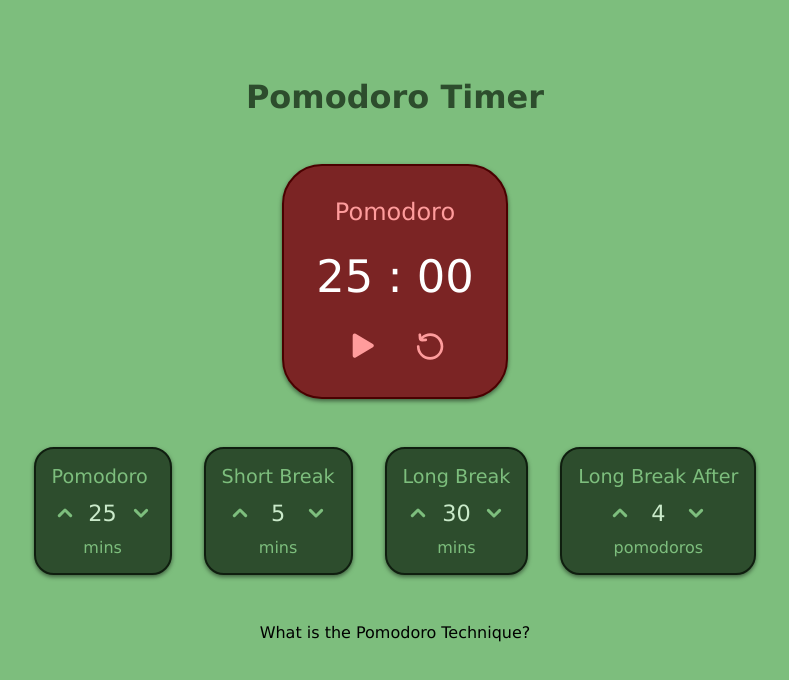
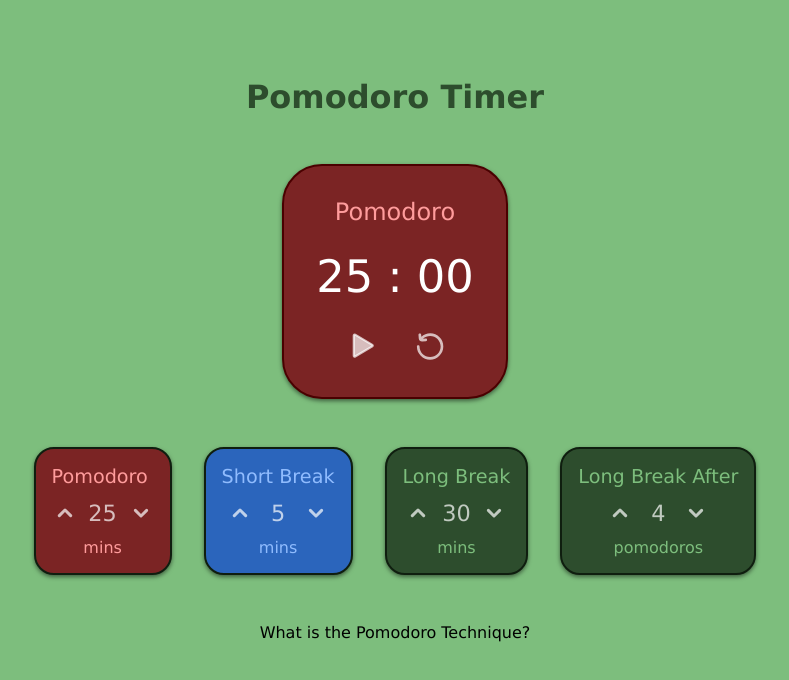
Before and after one commit to katieloesch/pomodoro, a React (Create React App) app: page / in a window 1280 px wide. Shown: the top 680 px of the page, without its empty margins (245-1034 px from the left). Built offline with nearby package versions, Linux system fonts and the light colour scheme.

Commit message:
add styling + auto play next session when timer finishes

```diff
--- /dev/null
+++ b/src/assets/colours.js
@@ -0,0 +1,9 @@
+export const colours = {
+    red: 'rgb(123, 36, 36)',
+    yellow: 'yellow',
+    green: 'rgb(45, 77, 45)',
+    lightGreen: 'rgb(125, 190, 125)',
+    blue: 'rgb(43, 101, 188)',
+    lightBlue: 'rgb(144, 188, 254)',
+    pink: 'rgb(255, 156, 156)'
+}
--- a/src/components/Pomodoro/Pomodoro.js
+++ b/src/components/Pomodoro/Pomodoro.js
@@ -1,7 +1,8 @@
-import React, { useEffect, useState } from 'react'
-import Timer from './../Timer/Timer'
-import PomodoroSetting from '../PomodoroSetting/PomodoroSetting'
-import './Pomodoro.scss'
+import React, { useEffect, useState } from 'react';
+import Timer from './../Timer/Timer';
+import PomodoroSetting from '../PomodoroSetting/PomodoroSetting';
+import { colours } from '../../assets/colours';
+import './Pomodoro.scss';
 
 const Pomodoro = () => {
 
@@ -12,7 +13,9 @@ const Pomodoro = () => {
             label: 'Pomodoro',
             value: 25,
             min: 1,
-            max: 100
+            max: 100,
+            colour: colours.pink,
+            bg: colours.red,
         },
         {
             id: 1,
@@ -20,7 +23,9 @@ const Pomodoro = () => {
             label: 'Short Break',
             value: 5,
             min: 1,
-            max: 100
+            max: 100,
+            bg: colours.blue,
+            colour: colours.lightBlue
         },
         {
             id: 2,
@@ -28,7 +33,9 @@ const Pomodoro = () => {
             label: 'Long Break',
             value: 30,
             min: 1,
-            max: 100
+            max: 100,
+            bg: colours.green,
+            colour: colours.lightGreen
         },
         {
             id: 3,
@@ -36,17 +43,27 @@ const Pomodoro = () => {
             label: 'Long Break After',
             value: 4,
             min: 1,
-            max: 100
+            max: 100,
+            bg: colours.green,
+            colour: colours.lightGreen
         }
     ]
 
+    const defaultLog = {
+        session: 0,
+        'short-break': 0,
+        'long-break': 0
+    }
+
+
+
     const [settings, setSettings] = useState(defaultSettings);
-
     const [timerId, setTimerId] = useState(0);
-    const [activeTimer, setActiveTimer] = useState(defaultSettings[0])
-
+    const [activeTimer, setActiveTimer] = useState(defaultSettings[0]);
     const [timerSec, setTimerSec] = useState(0);
     const [playing, setPlaying] = useState(false);
+    const [sessionLog, setSessionLog] = useState(defaultLog);
+
 
 
     const updateSettings = (action, index) => {
@@ -106,16 +123,34 @@ const Pomodoro = () => {
                 setPlaying(false)
                 alert(`${activeTimer.label} finished!`)
 
-                //skip to next phase
-                //reset timer
-                //change log
+                // update the log of completed sessions
+                const updatedLog = {...sessionLog};
+                updatedLog[activeTimer.type] += 1;
+                setSessionLog(sessionLog => updatedLog);
+                console.log(updatedLog)
                 resetTimer();
+
+                //skip to next session
+
+                if (activeTimer.type === 'session' && updatedLog.session < settings[3].value) {
+                    console.log('start short break')
+                    setActiveTimer(settings[1]);
+                    setPlaying(true);
+                } else if (activeTimer.type === 'session' && updatedLog.session === settings[3].value) {
+                    console.log('start long break')
+                    setActiveTimer(settings[2]);
+                    setPlaying(true);
+                } else if (activeTimer.type === 'short-break' || activeTimer.type === 'long-break') {
+                    console.log('start POMODORO')
+                    setActiveTimer(settings[0]);
+                    setPlaying(true);
+                }
             }
 
            }, 1000)
            return () => clearInterval(intervalTimer)
         }
-    }, [playing, timerSec, activeTimer, resetTimer])
+    }, [playing, settings, timerSec, activeTimer, resetTimer, sessionLog])
 
 
   return (
@@ -123,11 +158,11 @@ const Pomodoro = () => {
 
         <h1 className='title-pomodoro'>Pomodoro Timer</h1>
 
-        <Timer type={settings[timerId].type} label={settings[timerId].label} playing={playing} timerMin={activeTimer.value} timerSec={timerSec} resetTimer={resetTimer} startTimer={startTimer}/>
+        <Timer type={settings[timerId].type} label={activeTimer.label} bg={activeTimer.bg} colour={activeTimer.colour} playing={playing} timerMin={activeTimer.value} timerSec={timerSec} resetTimer={resetTimer} startTimer={startTimer}/>
 
         <div className='pomodoro-settings'>
             {settings && settings.map((setting) => (
-                <PomodoroSetting label={setting.label} type={setting.type} value={setting.value} id={setting.id} settings={settings} updateSettings={updateSettings} setTimerId={setTimerId} setActiveTimer={setActiveTimer} setTimerSec={setTimerSec} key={`setting-${setting.id}`} />
+                <PomodoroSetting label={setting.label} type={setting.type} value={setting.value} id={setting.id} bg={setting.bg} colour={setting.colour} settings={settings} updateSettings={updateSettings} setTimerId={setTimerId} setActiveTimer={setActiveTimer} setTimerSec={setTimerSec} key={`setting-${setting.id}`} />
             ))}
         </div>
 
--- a/src/components/PomodoroSetting/PomodoroSetting.js
+++ b/src/components/PomodoroSetting/PomodoroSetting.js
@@ -2,7 +2,7 @@ import React from 'react'
 import { icons } from '../../assets/icons'
 import './PomodoroSetting.scss'
 
-const PomodoroSetting = ({ label, type, value, id, settings, updateSettings, setTimerId, setActiveTimer, setTimerSec }) => {
+const PomodoroSetting = ({ label, type, value, id, bg, colour ,settings, updateSettings, setTimerId, setActiveTimer, setTimerSec }) => {
 
   const handleClick = () => {
     if (id === 3) {
@@ -15,16 +15,16 @@ const PomodoroSetting = ({ label, type, value, id, settings, updateSettings, set
   }
 
   return (
-    <div className={`pomodoro-setting pomodoro-setting-${type}`}>
-        <label className={`setting-label label-${type}`} onClick={handleClick}>{label}</label>
+    <div className={`pomodoro-setting pomodoro-setting-${type}`} style={{ backgroundColor: bg}}>
+        <label className={`setting-label label-${type}`} onClick={handleClick} style={{ color: colour}}>{label}</label>
 
         <div className='setting-btns'>
             <button className='btn-arrow btn-up' onClick={() => updateSettings('increase', id)}>{icons.upArrow.svg}</button>
-            <input value={value}></input>
+            <span>{value}</span>
             <button className='btn-arrow btn-down' onClick={() => updateSettings('decrease', id)}>{icons.downArrow.svg}</button>
         </div>
 
-        <span className='unit'>{type !== 'interval' ? 'mins' : 'pomodoros'}</span>
+        <span className='unit' style={{ color: colour}}>{type !== 'interval' ? 'mins' : 'pomodoros'}</span>
 
     </div>
   )
--- a/src/components/PomodoroSetting/PomodoroSetting.scss
+++ b/src/components/PomodoroSetting/PomodoroSetting.scss
@@ -1,5 +1,4 @@
 .pomodoro-setting {
-    background-color: var(--green-dark);
     display: flex;
     flex-direction: column;
     padding: 1em;
@@ -9,7 +8,6 @@
     box-shadow: 0 2px 4px rgba(0,0,0,0.5);
 
     .setting-label{
-        color: var(--green-light);
         font-size: 1.2em;
     }
 
@@ -24,7 +22,7 @@
         align-items: center;
         justify-content: center;
 
-        input {
+        span {
             width: 50px;
             text-align: center;
             font-size: 1.4em;
@@ -32,11 +30,6 @@
             background-color: transparent;
             color: var(--offwhite);
 
-            &:focus {
-                border: none;
-                outline: none;
-                color: yellow;
-            }
         }
 
         button {
@@ -47,7 +40,7 @@
             font-size: 1.5em;
             border: 1px solid transparent;
             cursor: pointer;
-            color: var(--green-light);
+            color: var(--offwhite);
 
             &:hover {
                 transition: 0.3s;
@@ -57,7 +50,6 @@
     }
 
     .unit {
-        color: var(--green-light);
         font-size: 1em;
         text-align: center;
     }
--- a/src/components/Timer/Timer.js
+++ b/src/components/Timer/Timer.js
@@ -3,13 +3,12 @@ import { icons } from '../../assets/icons'
 import './Timer.scss'
 
 
-const Timer = ({playing, type, label, timerMin, timerSec, resetTimer, startTimer}) => {
+const Timer = ({playing, type, label, bg, colour, timerMin, timerSec, resetTimer, startTimer}) => {
 
-  console.log('seconds: ', timerSec)
 
   return (
-    <div className='timer'>
-      <span className='title-timer'>{label}</span>
+    <div className='timer' style={{ backgroundColor: bg}}>
+      <span className='title-timer' style={{ color: colour}}>{label}</span>
 
       <div className='timer-countdown'>
         <span>{timerMin === 0 ? '00' : (timerMin < 10 ? '0'+ timerMin : timerMin)}</span>
--- a/src/components/Timer/Timer.scss
+++ b/src/components/Timer/Timer.scss
@@ -1,6 +1,5 @@
 .timer {
     border: 2px solid rgb(74, 0, 0);
-    background-color: var(--red-dark);
     color: white;
     font-size: 2em;
     display: flex;
@@ -14,7 +13,6 @@
 
     .title-timer {
         font-size: 0.75em;
-        color: var(--pink);
     }
 
     .timer-countdown {
@@ -34,7 +32,7 @@
             font-size: 1.1em;
             border: 1px solid transparent;
             cursor: pointer;
-            color: var(--pink);
+            color: var(--offwhite);
 
             &:hover {
                 transition: 0.3s;
--- a/src/index.css
+++ b/src/index.css
@@ -1,11 +1,9 @@
 :root {
   /* colours */
-  --pink: rgb(255, 156, 156);
-  --offwhite: rgb(202, 234, 202);
+  --offwhite: rgba(255, 255, 255, 0.7);
   --green-light: rgb(125, 190, 125);
   --green-dark: rgb(45, 77, 45);
   --green-deep: rgb(15, 30, 15);
-  --red-dark: rgb(123, 36, 36);
 
    /* fonts */
 }
```
Also changed, not shown: 1 other file (tests, documents, lock files or other folders).
